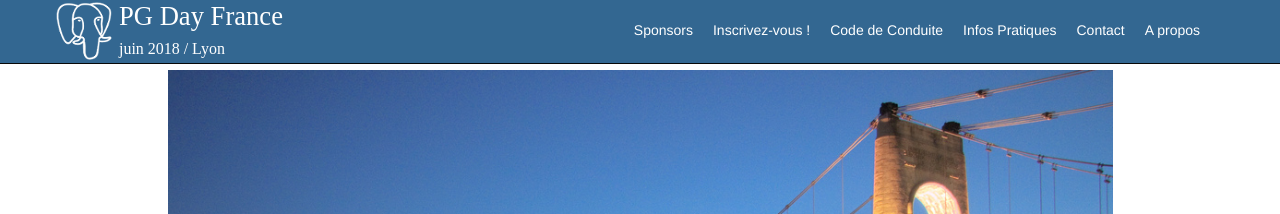
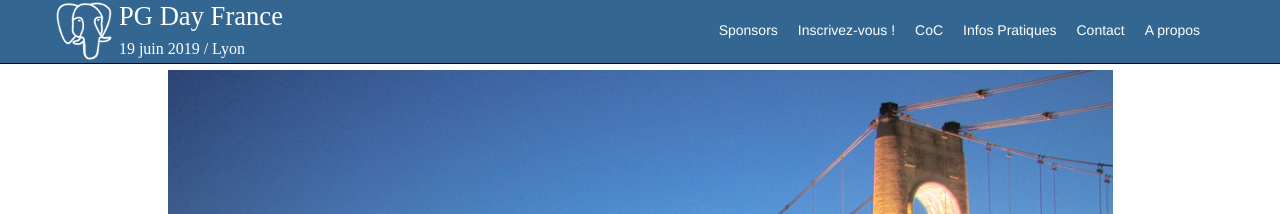
Before and after one commit to postgresqlfr/2024.pgday.fr, a Jekyll site: the page built from index.html, in a window 1280 px wide. Shown: the top 214 px of the page. Built offline with Jekyll 4.4.1, drawn with Linux system fonts in a browser that asks for light colours; comment, search, counter and statistics services are not loaded.

Commit message:
fixup bandeau

```diff
--- a/_layouts/default.html
+++ b/_layouts/default.html
@@ -27,7 +27,7 @@
 
           <div class="navbar-brand">
            <a href="index.html">PG Day France</a>
-            <a class="brand-info" href="information">juin 2018 / Lyon</a>
+            <a class="brand-info" href="information">19 juin 2019 / Lyon</a>
            </div>
         </div>
 
@@ -43,7 +43,7 @@
             <li><a href="inscription">Inscrivez-vous !</a></li>
             <!-- <li><a href="appel">Appel à Orateurs</a></li>-->
             <!-- <li><a href="contribuer">Participez !</a></li> -->
-            <li><a href="codedeconduite">Code de Conduite</a></li>
+            <li><a href="codedeconduite">CoC</a></li>
             <li><a href="information">Infos Pratiques</a></li>
             <li><a href="contact">Contact</a></li>
             <li><a href="apropos">A propos</a></li>
```
